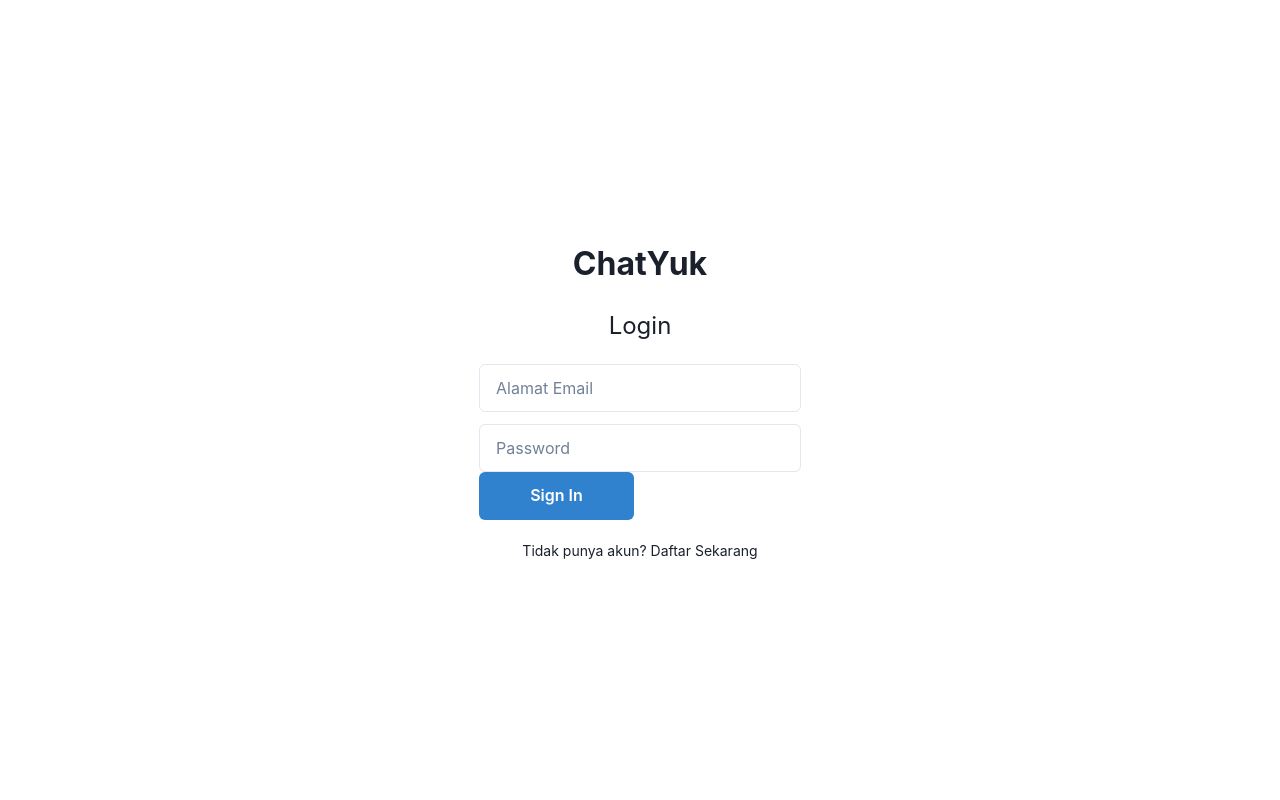
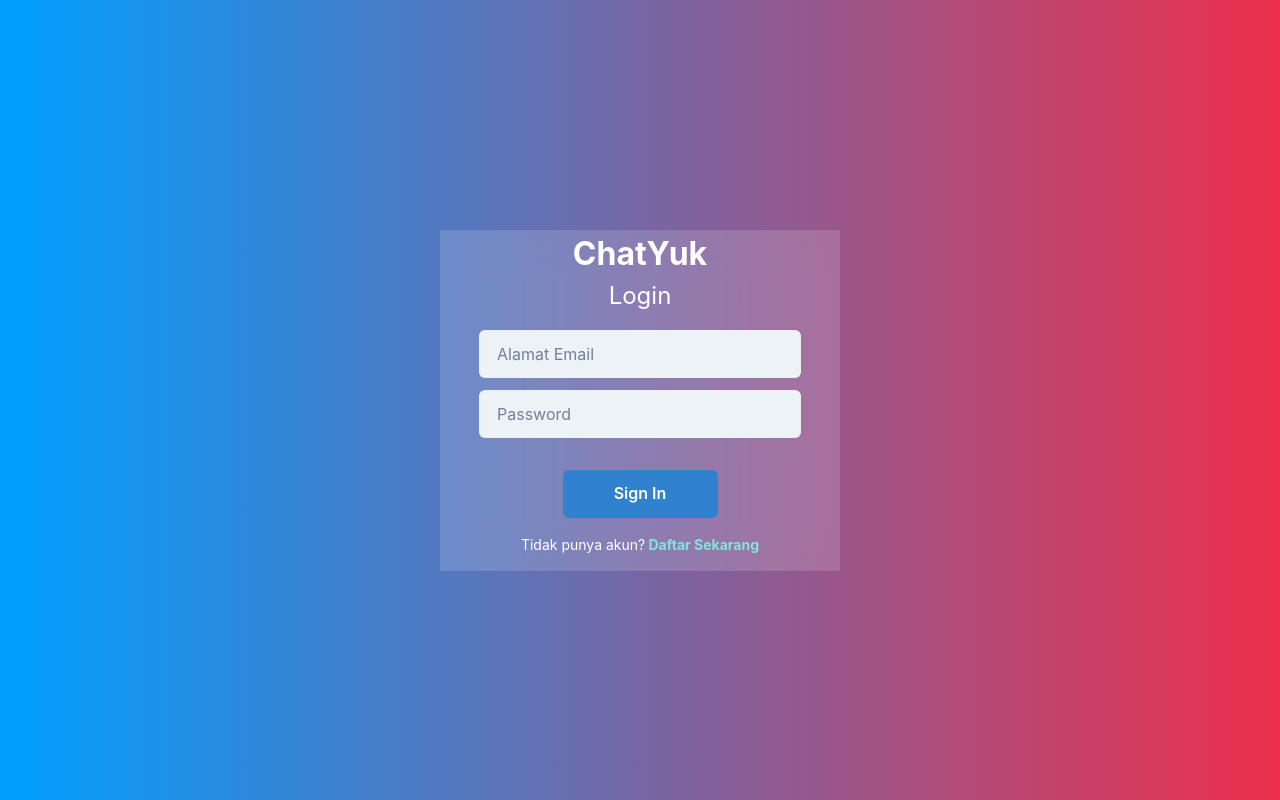
Before and after one commit to DaffaAdityaDev/ChatYuk, a React (Create React App) app: page /login in a window 1280 px wide. Built offline with nearby package versions, Linux system fonts and the light colour scheme; no server answers.

Commit message:
update login page design

```diff
--- a/src/pages/Login.jsx
+++ b/src/pages/Login.jsx
@@ -1,5 +1,5 @@
 import React from 'react'
-import { Container, Center, Text, Stack, Input, Button, FormControl } from '@chakra-ui/react'
+import { Container, Center, Text, Stack, Input, Button, FormControl, Box } from '@chakra-ui/react'
 import { useNavigate, Link } from 'react-router-dom';
 import { getAuth, signInWithEmailAndPassword } from "firebase/auth";
 import { auth } from '../firebase';
@@ -30,23 +30,37 @@ function Login() {
         navigate ('/')
         console.log("test")
     }
+
+
   return (
-    <Container>
-      <Center display='flex' height='100vh' justifyContent='center' alignItems='center' flexDirection='column' gap='20px'>
-        <Text fontSize='32px' as='b'>ChatYuk</Text>
-        <Text fontSize='24px'>Login</Text>
+    <Box bgGradient='linear(to-r, #009FFF, #ec2F4B)' >
+      <Center display='flex' height='100vh' width="100vw" justifyContent='center' alignItems='center' flexDirection='column'>
+        <Box w="400px" h="fit-content" bgColor="rgba(255,255,255, 0.15)" blur="5px">
+          <Box backdropFilter='auto' backdropBlur='20px'>
+            <Center display="flex" flexDir="column">
+              <Text fontSize='32px' as='b' color="white">ChatYuk</Text>
+                <Text fontSize='24px' mb="1rem" color="white">Login</Text>
                 <form onSubmit={handleSubmit}>
                   <FormControl>
                     <Stack spacing='3'>
-              <Input type="email" height='48px' width='322px' placeholder='Alamat Email' />
-              <Input type="password" height='48px' width='322px' placeholder='Password' />
+                      <Input type="email" height='48px' width='322px' placeholder='Alamat Email' variant="filled"/>
+                      <Input type="password" height='48px' width='322px' placeholder='Password' variant="filled"/>
                     </Stack>
+                    <Center pt="2rem">
                       <Button height='48px' width='155px' colorScheme='blue' type='submit'>Sign In</Button>
+                    </Center>
                   </FormControl>
                 </form>
-        <Text fontSize='14px'>Tidak punya akun? <Link to='/register'>Daftar Sekarang</Link></Text>
+              <Text fontSize='14px' mt="1rem" mb="1rem" color="white">Tidak punya akun?
+                <Text as='b' color="teal.200">
+                  <Link to='/register'> Daftar Sekarang</Link>
+                </Text >
+                </Text>
             </Center>
-    </Container>
+          </Box>
+        </Box>
+      </Center>
+    </Box>
   )
 }
 
```
Also changed, not shown: d.js (added). Lines whose indentation alone changed are shown as unchanged.
